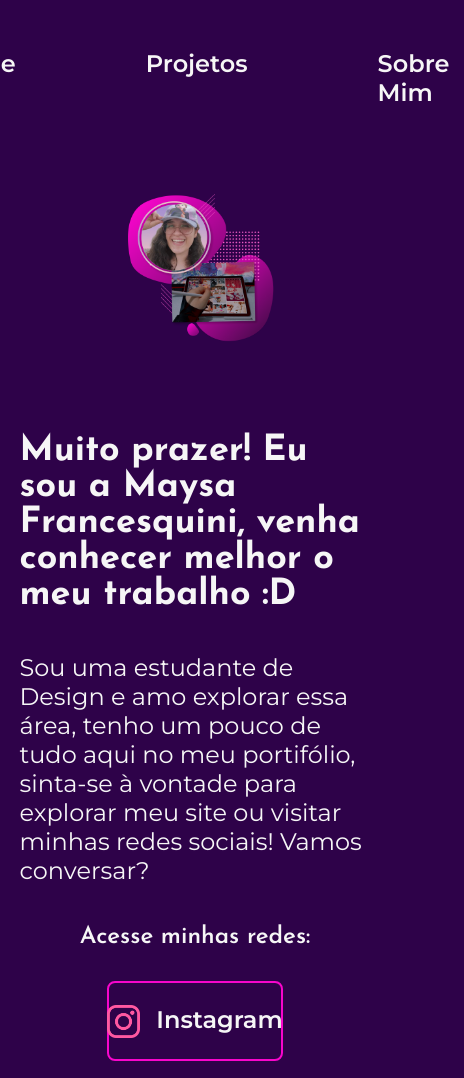
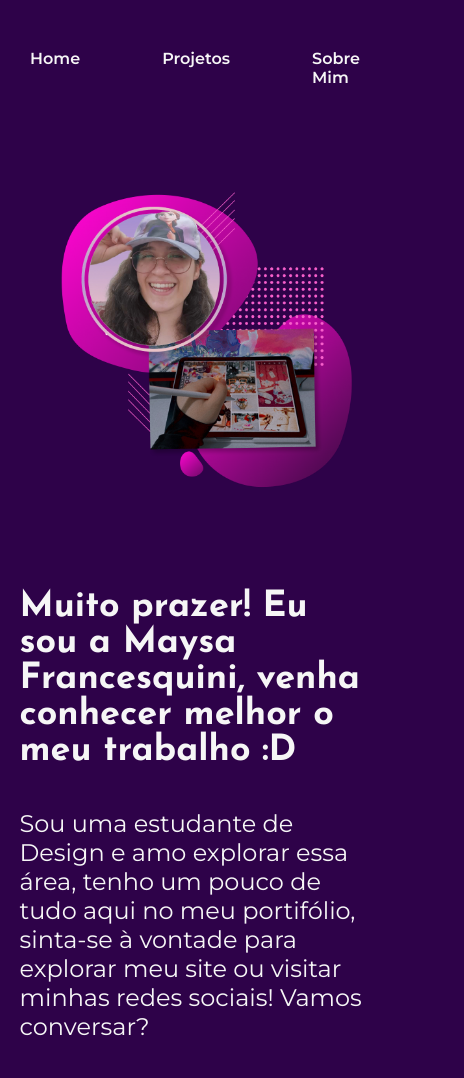
Before and after one commit to MayFran0212/portfolio, a plain HTML site: page index.html in a window 390 px wide. Shown: the top 1078 px of the page, 464 px wide, since content can reach past the window. Drawn offline with Linux system fonts and the light colour scheme.

Commit message:
Update style.css

```diff
--- a/styles/style.css
+++ b/styles/style.css
@@ -291,6 +291,12 @@ body {
         justify-content: center;
     }
 
+    .cabecalho__menu__link {
+       font-size: 1rem;
+       margin: 0 1px;
+       padding: 10px 0px;
+    }
+
     .home {
         flex-direction: column-reverse;
         padding: 5%;
@@ -299,4 +305,14 @@ body {
     .home__conteudo {
         width: auto;
     }
+
+      .home__imagem {
+        width: 100%;
+    }
+
+    .home__links__navegacao {
+        font-size: 1.25rem;
+        padding: 21.5px 0;
+        width: 100%;
+    }
 }
```
